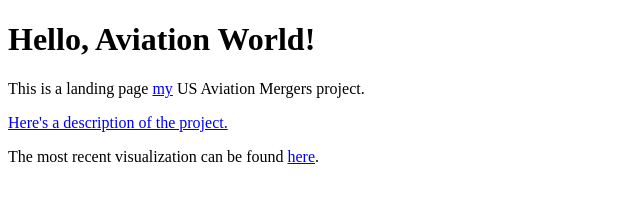
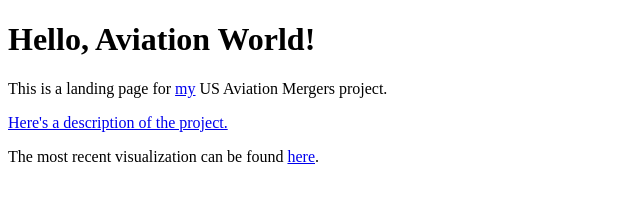
Before and after one commit to eotles/AirlineMergers, a plain HTML site: page index.html in a window 1280 px wide. Shown: the whole page, without its empty margins (0-640 px from the left). Drawn offline with Linux system fonts and the light colour scheme.

Commit message:
Update index.html

```diff
--- a/index.html
+++ b/index.html
@@ -8,7 +8,7 @@
 </head>
 <body>
     <h1>Hello, Aviation World!</h1>
-    <p>This is a landing page <a href="https://www.eotles.com">my</a> US Aviation Mergers project.</p>
+    <p>This is a landing page for <a href="https://www.eotles.com">my</a> US Aviation Mergers project.</p>
     <p><a href="https://eotles.com/blog/Airline-Merger-Visualization/">Here's a description of the project.</a></p>
     <p>The most recent visualization can be found <a href="./visualizations/20230922_airlineMergers.html">here</a>.</p>
 </body>
```
